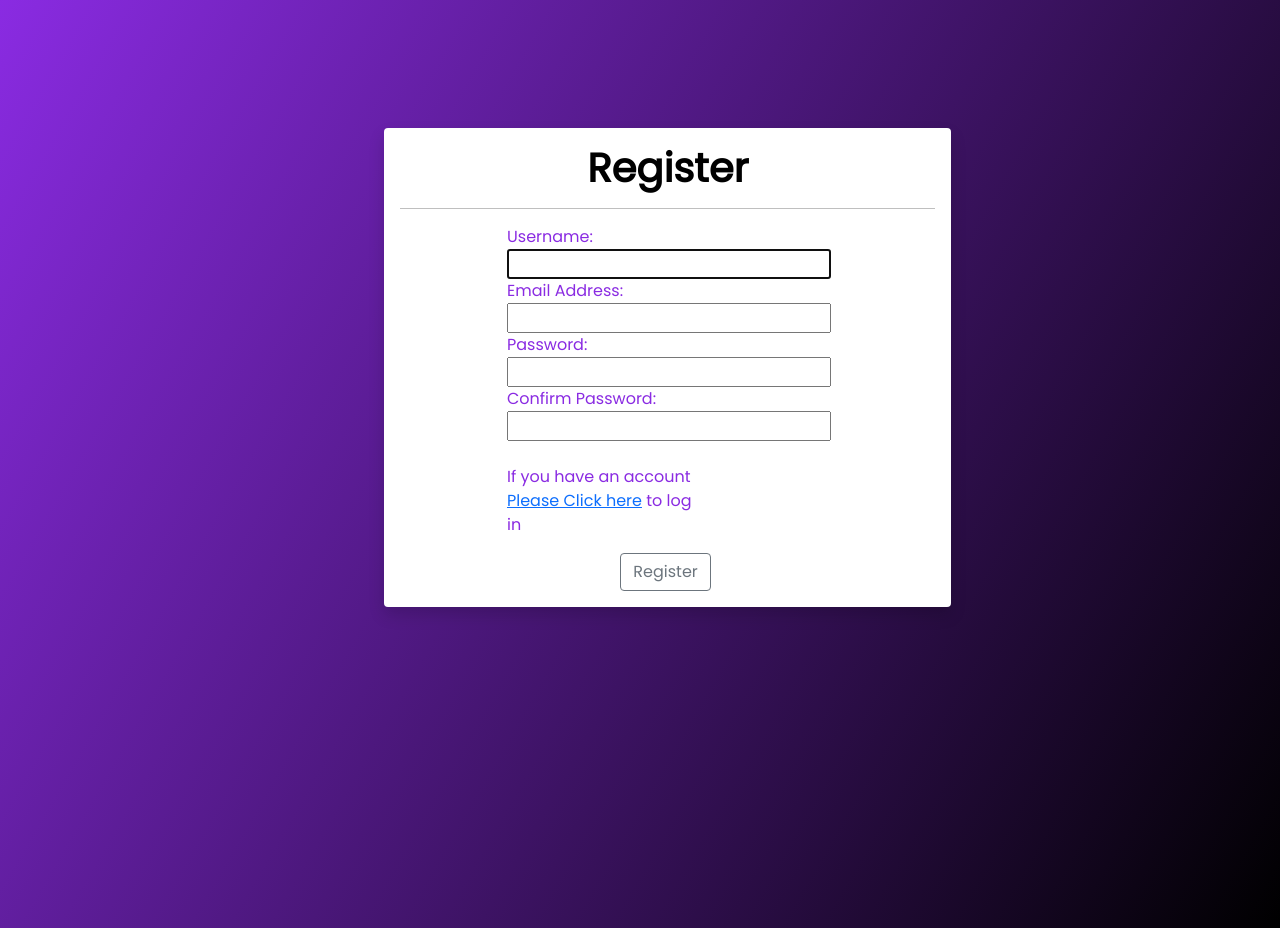
After one commit to Charity-Mutembei/Django-week3-IP, a Django app: template projectSee/templates/register.html in a window 1280 px wide. The commit adds this page. Run offline with Django 4.2, Linux system fonts and the light colour scheme; the template is opened without the code that fills it: values that come from a table or form of the project are taken from there, others are empty.

Commit message:
Feat: registration and login forms inserted and styled

```diff
--- a/Awards/settings.py
+++ b/Awards/settings.py
@@ -31,7 +31,7 @@ ALLOWED_HOSTS = []
 # Application definition
 
 INSTALLED_APPS = [
-    'projectSee'
+    'projectSee',
     'django.contrib.admin',
     'django.contrib.auth',
     'django.contrib.contenttypes',
--- /dev/null
+++ b/projectSee/forms.py
@@ -0,0 +1,11 @@
+from django.contrib.auth.models import User
+from django.contrib.auth.forms import UserCreationForm
+from django.forms import ModelForm
+from django import forms
+
+
+
+class registrationForm(UserCreationForm):
+    class Meta:
+        model = User
+        fields = ['username','email','password1','password2']
--- a/projectSee/templates/base.html
+++ b/projectSee/templates/base.html
@@ -4,9 +4,16 @@
   <meta charset="UTF-8">
   <meta name="viewport" content="width=device-width, initial-scale=1.0">
   <meta http-equiv="X-UA-Compatible" content="ie=edge">
-  <title>Project </title>
+  <link rel="preconnect" href="https://fonts.googleapis.com">
+  <link rel="preconnect" href="https://fonts.gstatic.com" crossorigin>
+  <link href="https://fonts.googleapis.com/css2?family=Poppins&display=swap" rel="stylesheet">
+  <link href="https://cdn.jsdelivr.net/npm/bootstrap@5.0.2/dist/css/bootstrap.min.css" rel="stylesheet" integrity="sha384-EVSTQN3/azprG1Anm3QDgpJLIm9Nao0Yz1ztcQTwFspd3yD65VohhpuuCOmLASjC" crossorigin="anonymous">
+  <script src="https://cdn.jsdelivr.net/npm/bootstrap@5.0.2/dist/js/bootstrap.bundle.min.js" integrity="sha384-MrcW6ZMFYlzcLA8Nl+NtUVF0sA7MsXsP1UyJoMp4YLEuNSfAP+JcXn/tWtIaxVXM" crossorigin="anonymous"></script>
+  <title>Project See</title>
 </head>
-<body>
+<body style="font-family: 'Poppins', sans-serif;">
+  {% block content %}
 
+  {% endblock %}
 </body>
 </html>
--- /dev/null
+++ b/projectSee/templates/register.html
@@ -0,0 +1,47 @@
+{% extends 'base.html' %}
+{% block content %}
+<style>
+    body{
+        background: linear-gradient(120deg, blueviolet,black);
+        margin: 0;
+        overflow: hidden;
+        height: 100vh;
+    }
+</style>
+
+<body>
+    <div class="log"  style="width: 15cm; margin-top: 10%; margin-left: 30%;">
+        <div class="shadow p-3 mb-5 bg-body rounded" id="cardy" style=" color: black;">
+            <h1 style="margin-left: 35%; font-weight: 900;">Register</h1>
+            <hr>
+                <form action="" method="POST"  style="width: 5cm; margin-left: 20%; color: blueviolet;">
+                    {%csrf_token%}
+                    <div class="inputBx">
+                        <Label>Username:</Label>
+                        {{form.username}}
+                    </div>
+
+                    <div class="inputBx">
+                        <Label>Email Address:</Label>
+                        {{form.email}}
+                    </div>
+
+                    <div class="inputBx">
+                        <label for="">Password:</label>
+                        {{form.password1}}
+                    </div>
+
+                    <div class="inputBx">
+                        <label for="">Confirm Password:</label>
+                        {{form.password2}}
+                    </div>
+                    <br>
+                    <p>If you have an account <a href="{% url 'login' %}">Please Click here</a> to log in</p>
+
+                    <input type="submit" class="btn btn-outline-secondary" style=" margin-left: 60%;" value="Register"/>
+                </form>
+        </div>
+    </div>
+</body>
+
+{% endblock %}
--- a/projectSee/urls.py
+++ b/projectSee/urls.py
@@ -1,8 +1,11 @@
 
 from django.urls import path
 from django.urls import include
+from . import views
+urlpatterns = [
 
-urlpatterns = [
-    path('admin/', admin.site.urls),
-    path('',include('projectSee.urls')),
+    path('', views.landing, name='landing'),
+    path('login/',views.loginPage,name='login'),
+    path('register',views.registerPage,name='register'),
+
 ]
```
Also changed, not shown: projectSee/templates/landing.html (added, +17 -0 lines), projectSee/templates/login.html (added, +37 -0 lines), projectSee/views.py (+56 -1 lines), db.sqlite3 (added).
